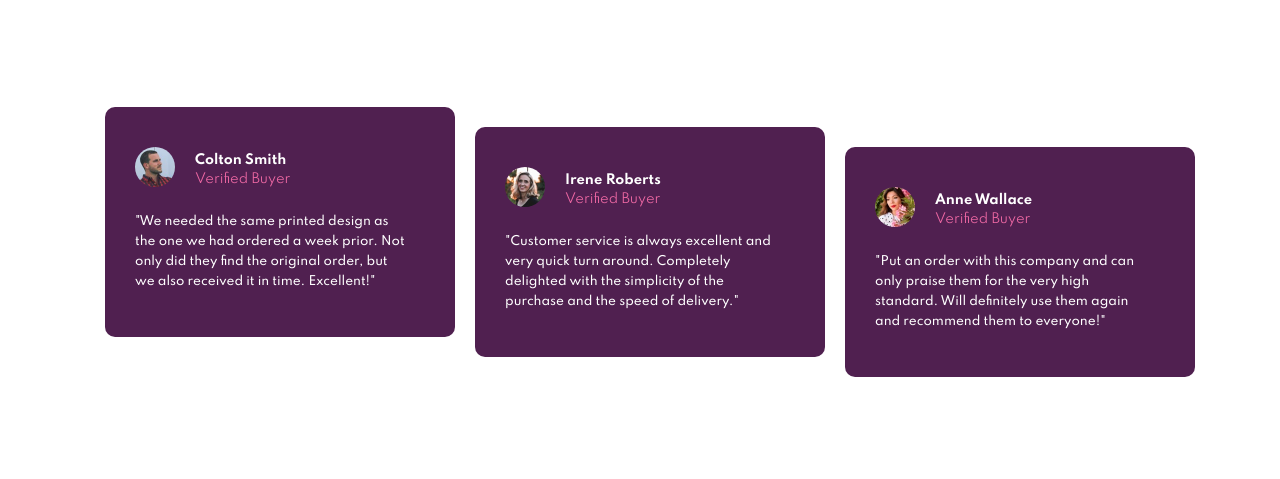
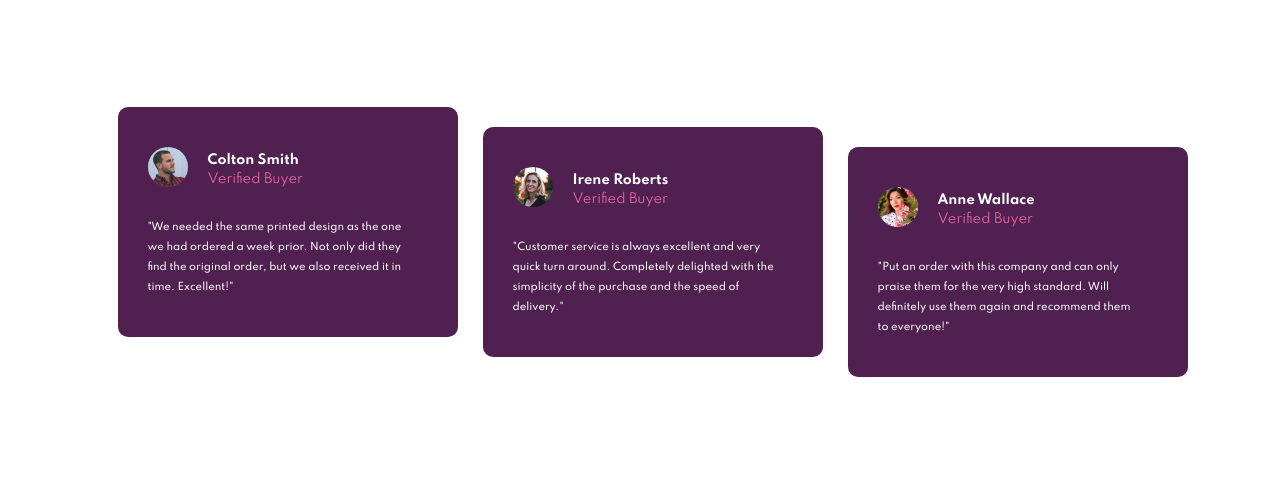
Before and after one commit to danielex1999/Challenge-newbie03, a plain HTML site: page index.html in a window 1280 px wide. Shown: the part 321-800 px from the top of the page. Drawn offline with Linux system fonts and the light colour scheme.

Commit message:
Version 1.0.9

```diff
--- a/css/index.css
+++ b/css/index.css
@@ -68,6 +68,7 @@ body {
   display: flex;
   padding: 15px;
   padding-left: 15px;
+  padding-left: 0px;
 }
 .rated-star .stars1 img,
 .stars2 img,
@@ -94,8 +95,8 @@ body {
 .card-2,
 .card-3 {
   background: var(--VeryDarkMagenta);
-  width: 350px;
-  margin-left: 20px;
+  width: 340px;
+  margin-left: 25px;
   color: white;
   padding: 30px;
   padding-top: 40px;
@@ -141,9 +142,9 @@ body {
 .cartas .card-1 .text,
 .card-2 .text,
 .card-3 .text {
-  margin-top: 20px;
+  margin-top: 25px;
   font-weight: 500;
-  font-size: 12px;
+  font-size: 10px;
   line-height: 20px;
   padding-right: 15px;
 }
```
